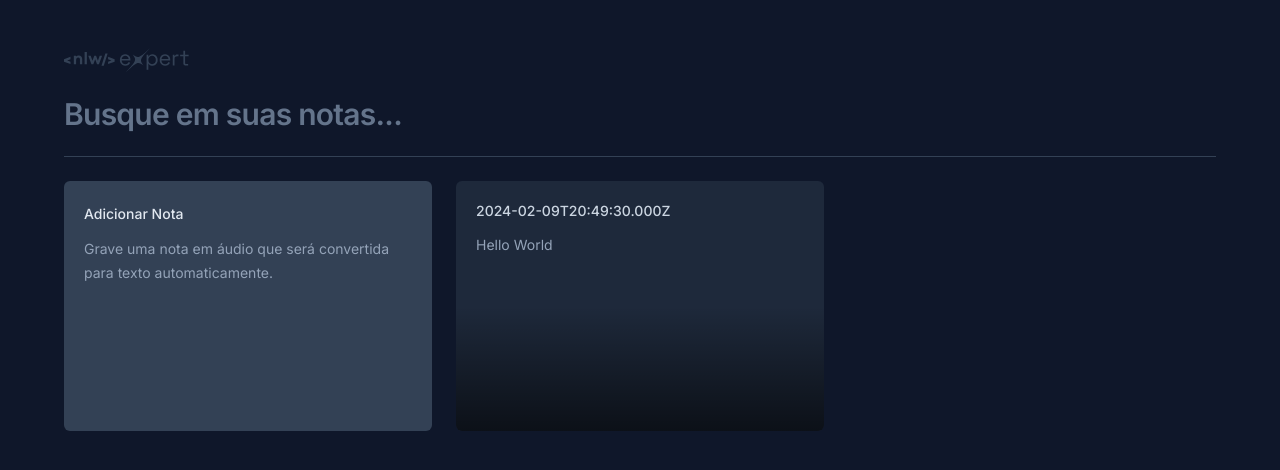
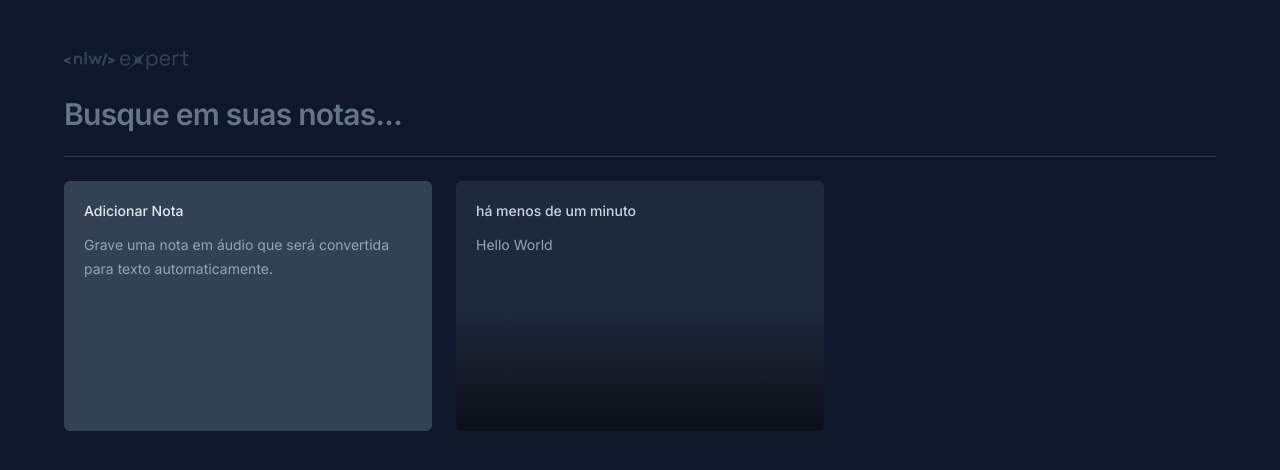
Before and after one commit to mateusribeiroo/notes, a React (Vite) app: page / in a window 1280 px wide. Shown: the top 470 px of the page. Built offline with nearby package versions, Linux system fonts and the light colour scheme.

Commit message:
feat: add new note card component and his styles

```diff
--- a/package.json
+++ b/package.json
@@ -10,6 +10,8 @@
   },
   "dependencies": {
     "@radix-ui/react-dialog": "^1.0.5",
+    "date-fns": "^3.3.1",
+    "lucide-react": "^0.323.0",
     "react": "^18.2.0",
     "react-dom": "^18.2.0"
   },
--- a/src/app.tsx
+++ b/src/app.tsx
@@ -1,5 +1,6 @@
 import logo from "./assets/logo.svg"
 import { NoteCard } from "./components/note-card.tsx"
+import { NewNoteCard } from "./components/new-note-card.tsx"
 
 export function App() {
   return (
@@ -18,17 +19,14 @@
       <div className="h-px bg-slate-700" /> {/* Divisor */}
 
       <div className="grid grid-cols-3 gap-6 auto-rows-[250px]">
-        <div className="rounded-md bg-slate-700 p-5 space-y-3">
-          <span className="text-sm font-medium text-slate-200">Adicionar Nota</span>
-          <p className="text-sm leading-6 text-slate-400">
-            Grave uma nota em áudio que será convertida para texto automaticamente.
-          </p>
-        </div>
+
+        <NewNoteCard />
 
         <NoteCard note={{
           date: new Date(),
           content: "Hello World"
         }}/>
+
       </div>
     </div>
   )
--- /dev/null
+++ b/src/components/new-note-card.tsx
@@ -0,0 +1,58 @@
+import * as Dialog from "@radix-ui/react-dialog";
+import { X } from "lucide-react";
+import { useState } from "react";
+
+export function NewNoteCard() {
+  return (
+    <Dialog.Root>
+      <Dialog.Trigger className="
+        text-left
+        flex
+        flex-col
+        rounded-md
+        p-5
+        gap-3
+        outline-none
+        hover:ring-2
+        focus-visible:ring-2
+        bg-slate-700
+        hover:ring-slate-600
+        focus-visible:ring-lime-400
+      ">
+        <span className="text-sm font-medium text-slate-200">Adicionar Nota</span>
+        <p className="text-sm leading-6 text-slate-400">
+          Grave uma nota em áudio que será convertida para texto automaticamente.
+        </p>
+      </Dialog.Trigger>
+
+      <Dialog.Portal>
+        <Dialog.Overlay className="inset-0 fixed bg-black/50" />
+        <Dialog.Content className="fixed z-10 left-1/2 top-1/2 -translate-x-1/2
+        -translate-y-1/2 max-w-[640px] w-full h-[60vh] bg-slate-700 rounded-md
+        flex flex-col outline-none overflow-hidden">
+          <Dialog.Close className="absolute right-0 top-0 bg-slate-800 p-1.5
+          text-slate-400 hover:text-slate-100 ">
+            <X className="size-5"/>
+          </Dialog.Close>
+          <div className="flex flex-1 flex-col gap-3 p-5">
+
+            <span className="text-sm font-medium text-slate-300">
+              Adicionar nota
+            </span>
+
+            <p className="text-sm leading-6 text-slate-400">
+              Comece <button className="font-medium text-lime-400 hover:underline">gravando uma nota</button> em áudio ou se preferir <button className="font-medium text-lime-400 hover:underline">utilize apenas texto</button>.
+            </p>
+
+          </div>
+          <button
+            type="button"
+            className="bg-lime-400 w-full text-center font-medium py-4 text-lime-950
+            hover:bg-lime-500">
+              Salvar nota
+          </button>
+        </Dialog.Content>
+      </Dialog.Portal>
+    </Dialog.Root>
+  )
+}
--- a/src/components/note-card.tsx
+++ b/src/components/note-card.tsx
@@ -1,4 +1,7 @@
 import * as Dialog from "@radix-ui/react-dialog";
+import { formatDistanceToNow } from "date-fns";
+import { ptBR } from "date-fns/locale";
+import { X } from "lucide-react";
 
 interface NoteCardProps {
   note: {
@@ -26,7 +29,7 @@
         bg-slate-800
         focus-visible:ring-lime-400
       ">
-        <span className="text-sm font-medium text-slate-300">{note.date.toISOString()}</span>
+        <span className="text-sm font-medium text-slate-300">{formatDistanceToNow(note.date, {locale: ptBR, addSuffix: true})}</span>
         <p className="text-sm leading-6 text-slate-400">
           {note.content}
         </p>
@@ -39,13 +42,26 @@
       <Dialog.Portal>
         <Dialog.Overlay className="inset-0 fixed bg-black/50" />
         <Dialog.Content className="fixed z-10 left-1/2 top-1/2 -translate-x-1/2
-        -translate-y-1/2 max-w-[640px] w-full h-[60vh] bg-slate-700 rounded-md flex flex-col outline-none">
+        -translate-y-1/2 max-w-[640px] w-full h-[60vh] bg-slate-700 rounded-md
+        flex flex-col outline-none overflow-hidden">
+          <Dialog.Close className="absolute right-0 top-0 bg-slate-800 p-1.5
+          text-slate-400 hover:text-slate-100">
+            <X className="size-5"/>
+          </Dialog.Close>
           <div className="flex flex-1 flex-col gap-3 p-5">
-          <span className="text-sm font-medium text-slate-300">{note.date.toISOString()}</span>
+          <span className="text-sm font-medium text-slate-300">{ formatDistanceToNow(note.date, {locale: ptBR}) }</span>
           <p className="text-sm leading-6 text-slate-400">
             {note.content}
           </p>
           </div>
+
+          <button
+            type="button"
+            className="w-full bg-slate-800 py-4 text-center text-sm
+            text-slate-300 outline-none font-medium group"
+          >
+              Deseja <span className="text-red-400 group-hover:underline">apagar esta nota</span>?
+          </button>
         </Dialog.Content>
       </Dialog.Portal>
     </Dialog.Root>
```
Also changed, not shown: 1 other file (tests, documents, lock files or other folders).
